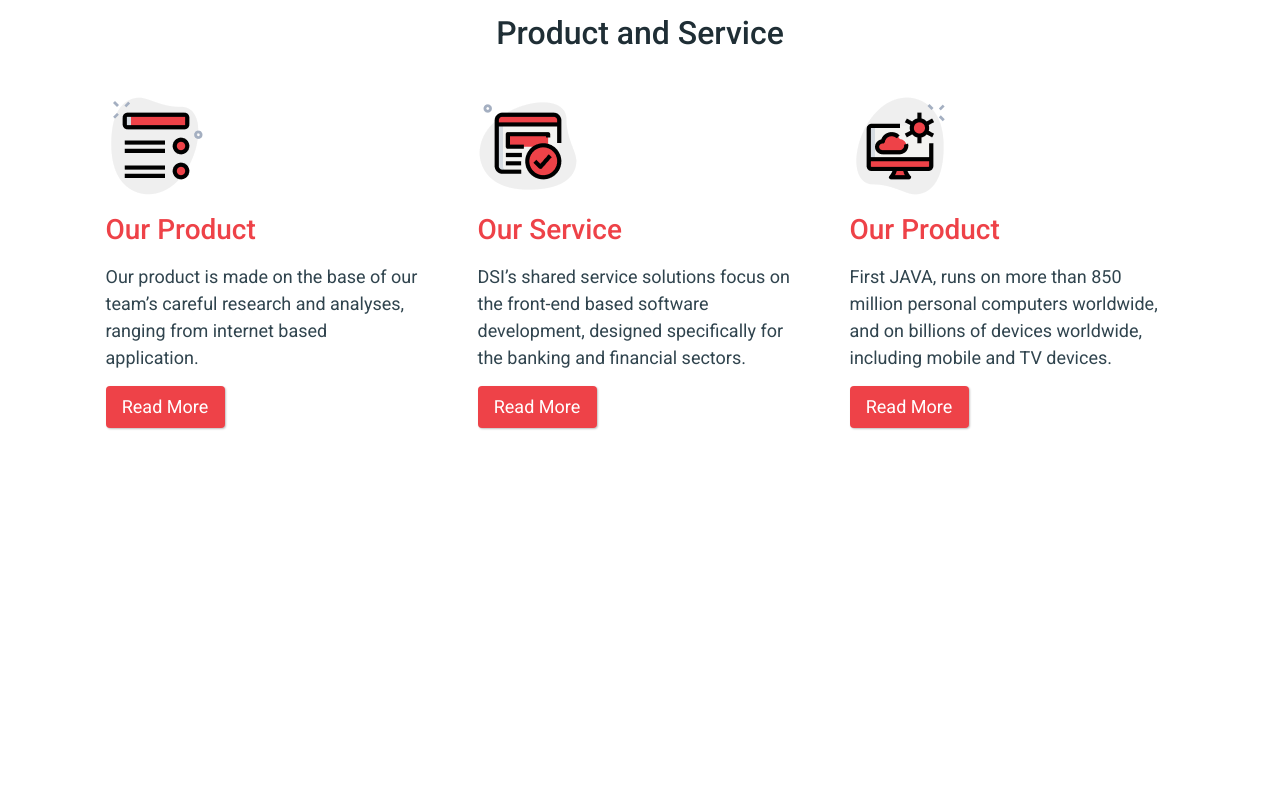
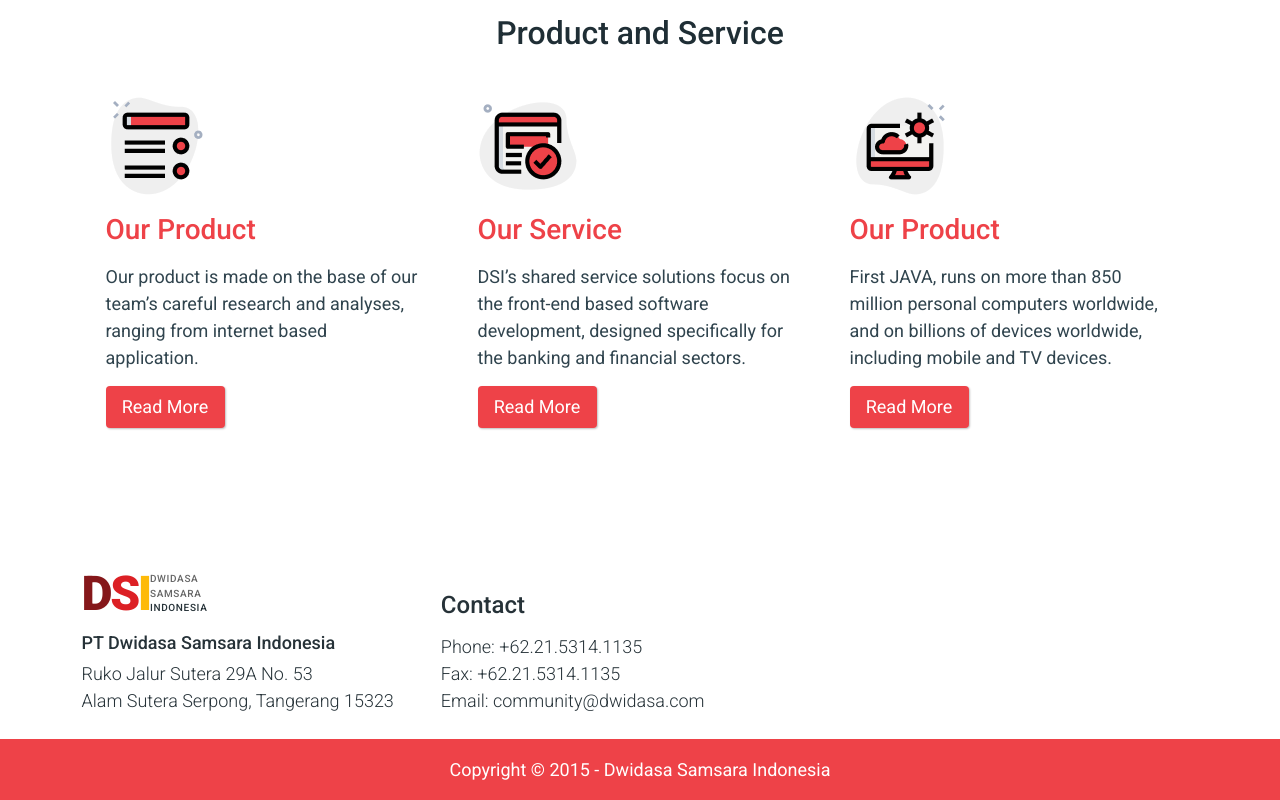
Before and after one commit to vlad133L/dwidasa, a plain HTML site: page index.html in a window 1280 px wide. Shown: the part 1368-2168 px from the top of the page. Before the commit the page ends 1906 px from the top, so only its background shows below. Drawn offline with Linux system fonts and the light colour scheme.

Commit message:
contacts and footer

```diff
--- a/index.html
+++ b/index.html
@@ -15,7 +15,7 @@
 		<header class="header">
 			<div class="container">
 				<div class="header__row">
-					<div class="header__logo logo">
+					<div class="logo">
 						<a href="#!" class="logo__abbr"><span class="letter letter-1">D</span><span class="letter letter-2">S</span><span class="letter letter-3">I</span></a>
 						<div class="logo__fullname">
 							<a href="#!">DWIDASA</a>
@@ -108,7 +108,44 @@
 				</div>
 			</div>
 		</section>
-		<section class="contacts"></section>
+		<section class="contacts">
+			<div class="container">
+				<div class="contancts__row company">
+					<div class="company__address">
+						<div class="logo company__logo">
+							<a href="#!" class="logo__abbr"><span class="letter letter-1">D</span><span class="letter letter-2">S</span><span class="letter letter-3">I</span></a>
+							<div class="logo__fullname">
+								<a href="#!">DWIDASA</a>
+								<a href="#!">SAMSARA</a>
+								<a href="#!">INDONESIA</a>
+							</div>
+						</div>
+						<h4 class="company__title">PT Dwidasa Samsara Indonesia</h4>
+						<div class="company__place">Ruko Jalur Sutera 29A No. 53 <br> Alam Sutera Serpong, Tangerang 15323</div>
+					</div>
+					<div class="company__contact">
+						<div class="contact__title">Contact</div>
+						<div class="getintouch__phone getintouch">
+							<span>Phone:</span>
+							<a href="tel:62.21.5314.1135">+62.21.5314.1135</a>
+						</div>
+						<div class="getintouch__fax getintouch">
+							<span>Fax: </span>
+							<a href="tel:62.21.5314.1135">+62.21.5314.1135</a>
+						</div>
+						<div class="getintouch__mail getintouch">
+							<span>Email: </span>
+							<a href="mailto:community@dwidasa.com">community@dwidasa.com</a>
+						</div>
+					</div>
+				</div>
+			</div>
+		</section>
+		<footer class="footer">
+			<div class="container">
+				<div class="footer__copyright">Copyright © 2015 - Dwidasa Samsara Indonesia</div>
+			</div>
+		</footer>
 	</div>
 </body>
 </html>
--- /dev/null
+++ b/sass/blocks/_contacts.scss
@@ -0,0 +1,57 @@
+.contacts {
+	padding: 28px 0 24px;
+}
+
+.company {
+	@include flex(flex-start, flex-end);
+}
+
+.company__address {
+	margin-right: 47px;
+}
+
+
+.company__logo {
+	margin-bottom: 10px;
+}
+
+.company__title {
+	margin-bottom: 8px;
+	font-weight: 500;
+	font-size: 18px;
+	line-height: 21px;
+	color: $dark-blue;
+}
+
+.company__place {
+	font-weight: 300;
+	font-size: 18px;
+	line-height: 1.49;
+	color: $dark-blue;
+}
+
+.contact__title {
+	font-weight: 500;
+	font-size: 24px;
+	line-height: 1.1666;
+	color: $dark-blue;
+	margin-bottom: 15px;
+}
+
+
+.getintouch {
+	font-weight: 300;
+	font-size: 18px;
+	line-height: 1.49;
+	color: $dark-blue;
+
+	a {
+		color: $dark-blue;
+		transition: color 0.2s ease-in;
+
+		&:hover {
+			text-decoration: underline;
+			color: $black;
+		}
+	}
+}
--- /dev/null
+++ b/sass/blocks/_footer.scss
@@ -0,0 +1,10 @@
+.footer {
+	background-color: $pink;
+	padding: 22px 0 21px;
+}
+
+.footer__copyright {
+	text-align: center;
+	font-size: 18px;
+	color: $white;
+}
--- a/sass/blocks/_header.scss
+++ b/sass/blocks/_header.scss
@@ -7,7 +7,6 @@
 	@include flex(space-between, center);
 }
 
-.header__logo {}
 
 .logo {
 	@include flex(flex-start, center);
--- a/sass/main.scss
+++ b/sass/main.scss
@@ -8,6 +8,8 @@
 @import './blocks/tech';
 @import './blocks/intro';
 @import './blocks/offers';
+@import './blocks/contacts';
+@import './blocks/footer';
 
 
 // Media
```
Also changed, not shown: css/main.css, 1 other file.
